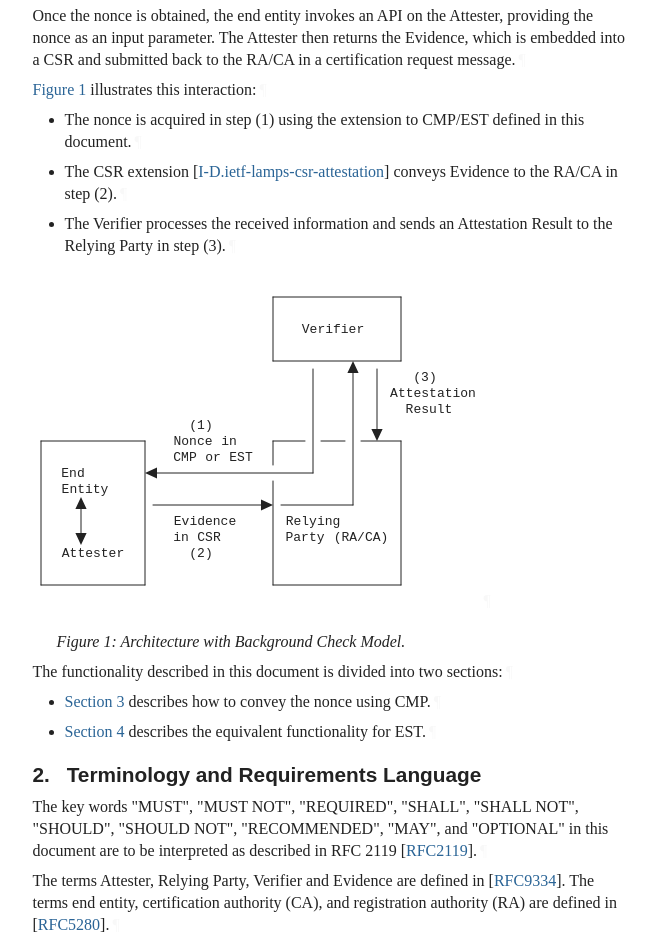
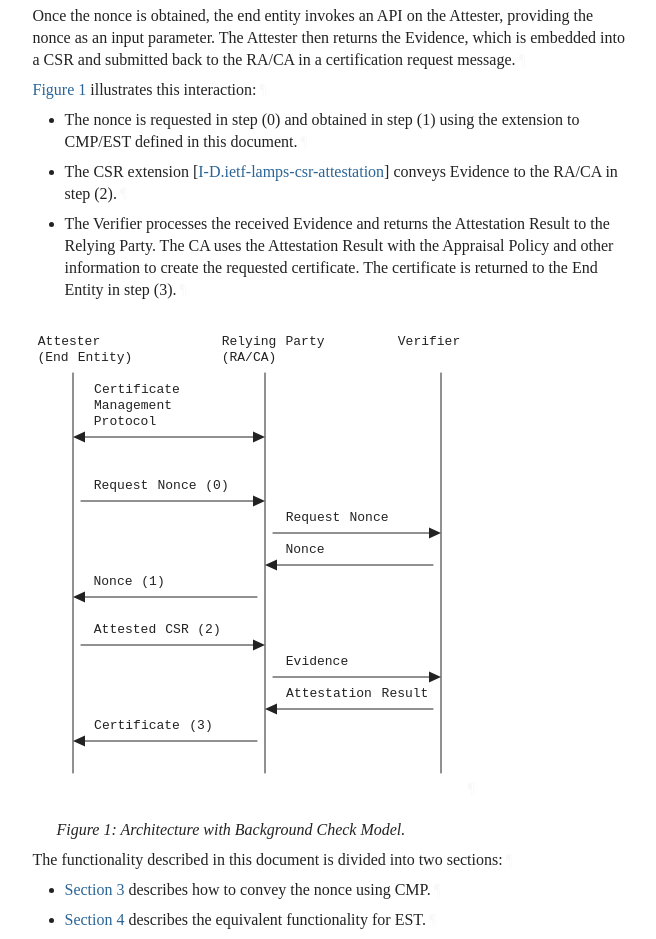
Before and after one commit to lamps-wg/lamps-attestation-freshness, a plain HTML site: page draft-ietf-lamps-attestation-freshness.html in a window 1280 px wide. Shown: the part 1438-2377 px from the top of the page, without its empty margins (92-748 px from the left). Drawn offline with Linux system fonts and the light colour scheme; a web font is replaced by a local one.

Commit message:
Script updating gh-pages from dfe5b23. [ci skip]

```diff
--- a/draft-ietf-lamps-attestation-freshness.html
+++ b/draft-ietf-lamps-attestation-freshness.html
@@ -11,22 +11,22 @@
        When an end entity includes attestation Evidence in a Certificate Signing Request (CSR), it may be necessary to demonstrate the freshness of the provided Evidence. Current attestation technology commonly achieves this using nonces.
        This document outlines the process through which nonces are supplied to the end entity by an RA/CA for inclusion in Evidence, leveraging the Certificate Management Protocol (CMP) and Enrollment over Secure Transport (EST)
     " name="description">
-<meta content="xml2rfc 3.22.0" name="generator">
+<meta content="xml2rfc 3.23.2" name="generator">
 <meta content="Internet-Draft" name="keyword">
 <meta content="draft-ietf-lamps-attestation-freshness-latest" name="ietf.draft">
 <!-- Generator version information:
-  xml2rfc 3.22.0
-    Python 3.12.3
+  xml2rfc 3.23.2
+    Python 3.12.7
     ConfigArgParse 1.7
-    google-i18n-address 3.1.0
+    google-i18n-address 3.1.1
     intervaltree 3.1.0
     Jinja2 3.1.4
     lxml 4.9.4
-    platformdirs 4.2.2
+    platformdirs 4.3.6
     pycountry 22.3.5
     PyYAML 6.0.1
     requests 2.32.3
-    setuptools 69.5.1
+    setuptools 70.3.0
     wcwidth 0.2.13
 -->
 <link href="draft-ietf-lamps-attestation-freshness.xml" rel="alternate" type="application/rfc+xml">
@@ -1026,11 +1026,11 @@ svg :is([fill="white"], [fill^="#fff"]) {
 <thead><tr>
 <td class="left">Internet-Draft</td>
 <td class="center">Nonce Extension for CMP/EST</td>
-<td class="right">July 2024</td>
+<td class="right">October 2024</td>
 </tr></thead>
 <tfoot><tr>
 <td class="left">Tschofenig &amp; Brockhaus</td>
-<td class="center">Expires 9 January 2025</td>
+<td class="center">Expires 20 April 2025</td>
 <td class="right">[Page]</td>
 </tr></tfoot>
 </table>
@@ -1043,12 +1043,12 @@ svg :is([fill="white"], [fill^="#fff"]) {
 <dd class="internet-draft">draft-ietf-lamps-attestation-freshness-latest</dd>
 <dt class="label-published">Published:</dt>
 <dd class="published">
-<time datetime="2024-07-08" class="published">8 July 2024</time>
+<time datetime="2024-10-17" class="published">17 October 2024</time>
     </dd>
 <dt class="label-intended-status">Intended Status:</dt>
 <dd class="intended-status">Standards Track</dd>
 <dt class="label-expires">Expires:</dt>
-<dd class="expires"><time datetime="2025-01-09">9 January 2025</time></dd>
+<dd class="expires"><time datetime="2025-04-20">20 April 2025</time></dd>
 <dt class="label-authors">Authors:</dt>
 <dd class="authors">
 <div class="author">
@@ -1087,7 +1087,7 @@ svg :is([fill="white"], [fill^="#fff"]) {
         time. It is inappropriate to use Internet-Drafts as reference
         material or to cite them other than as "work in progress."<a href="#section-boilerplate.1-3" class="pilcrow">¶</a></p>
 <p id="section-boilerplate.1-4">
-        This Internet-Draft will expire on 9 January 2025.<a href="#section-boilerplate.1-4" class="pilcrow">¶</a></p>
+        This Internet-Draft will expire on 20 April 2025.<a href="#section-boilerplate.1-4" class="pilcrow">¶</a></p>
 </section>
 </div>
 <div id="copyright">
@@ -1185,69 +1185,71 @@ svg :is([fill="white"], [fill^="#fff"]) {
 <p id="section-1-9"><a href="#fig-arch" class="auto internal xref">Figure 1</a> illustrates this interaction:<a href="#section-1-9" class="pilcrow">¶</a></p>
 <ul class="normal">
 <li class="normal" id="section-1-10.1">
-          <p id="section-1-10.1.1">The nonce is acquired in step (1) using the extension to CMP/EST defined in this document.<a href="#section-1-10.1.1" class="pilcrow">¶</a></p>
+          <p id="section-1-10.1.1">The nonce is requested in step (0) and obtained in step (1) using the extension to CMP/EST defined in this document.<a href="#section-1-10.1.1" class="pilcrow">¶</a></p>
 </li>
         <li class="normal" id="section-1-10.2">
           <p id="section-1-10.2.1">The CSR extension <span>[<a href="#I-D.ietf-lamps-csr-attestation" class="cite xref">I-D.ietf-lamps-csr-attestation</a>]</span> conveys Evidence to the RA/CA in step (2).<a href="#section-1-10.2.1" class="pilcrow">¶</a></p>
 </li>
         <li class="normal" id="section-1-10.3">
-          <p id="section-1-10.3.1">The Verifier processes the received information and sends an Attestation Result to the Relying Party in step (3).<a href="#section-1-10.3.1" class="pilcrow">¶</a></p>
+          <p id="section-1-10.3.1">The Verifier processes the received Evidence and returns the Attestation Result to the Relying Party. The CA
+uses the Attestation Result with the Appraisal Policy and other information to create the requested certificate.
+The certificate is returned to the End Entity in step (3).<a href="#section-1-10.3.1" class="pilcrow">¶</a></p>
 </li>
       </ul>
 <span id="name-architecture-with-backgroun"></span><div id="fig-arch">
 <figure id="figure-1">
         <div id="section-1-11.1">
           <div class="alignLeft art-svg artwork" id="section-1-11.1.1">
-<svg xmlns="http://www.w3.org/2000/svg" version="1.1" height="352" width="448" viewBox="0 0 448 352" class="diagram" text-anchor="middle" font-family="monospace" font-size="13px" stroke-linecap="round">
-              <path d="M 8,176 L 8,320" fill="none" stroke="black"></path>
-              <path d="M 48,240 L 48,272" fill="none" stroke="black"></path>
-              <path d="M 112,176 L 112,320" fill="none" stroke="black"></path>
-              <path d="M 240,32 L 240,96" fill="none" stroke="black"></path>
-              <path d="M 240,176 L 240,200" fill="none" stroke="black"></path>
-              <path d="M 240,216 L 240,320" fill="none" stroke="black"></path>
-              <path d="M 280,104 L 280,208" fill="none" stroke="black"></path>
-              <path d="M 320,104 L 320,240" fill="none" stroke="black"></path>
-              <path d="M 344,104 L 344,168" fill="none" stroke="black"></path>
-              <path d="M 368,32 L 368,96" fill="none" stroke="black"></path>
-              <path d="M 368,176 L 368,320" fill="none" stroke="black"></path>
-              <path d="M 240,32 L 368,32" fill="none" stroke="black"></path>
-              <path d="M 240,96 L 368,96" fill="none" stroke="black"></path>
-              <path d="M 8,176 L 112,176" fill="none" stroke="black"></path>
-              <path d="M 240,176 L 272,176" fill="none" stroke="black"></path>
-              <path d="M 288,176 L 312,176" fill="none" stroke="black"></path>
-              <path d="M 328,176 L 368,176" fill="none" stroke="black"></path>
-              <path d="M 120,208 L 280,208" fill="none" stroke="black"></path>
-              <path d="M 120,240 L 232,240" fill="none" stroke="black"></path>
-              <path d="M 248,240 L 320,240" fill="none" stroke="black"></path>
-              <path d="M 8,320 L 112,320" fill="none" stroke="black"></path>
-              <path d="M 240,320 L 368,320" fill="none" stroke="black"></path>
-              <polygon class="arrowhead" points="352,168 340,162.4 340,173.6" fill="black" transform="rotate(90,344,168)"></polygon>
-              <polygon class="arrowhead" points="328,104 316,98.4 316,109.6" fill="black" transform="rotate(270,320,104)"></polygon>
-              <polygon class="arrowhead" points="240,240 228,234.4 228,245.6" fill="black" transform="rotate(0,232,240)"></polygon>
-              <polygon class="arrowhead" points="128,208 116,202.4 116,213.6" fill="black" transform="rotate(180,120,208)"></polygon>
-              <polygon class="arrowhead" points="56,272 44,266.4 44,277.6" fill="black" transform="rotate(90,48,272)"></polygon>
-              <polygon class="arrowhead" points="56,240 44,234.4 44,245.6" fill="black" transform="rotate(270,48,240)"></polygon>
+<svg xmlns="http://www.w3.org/2000/svg" version="1.1" height="496" width="432" viewBox="0 0 432 496" class="diagram" text-anchor="middle" font-family="monospace" font-size="13px" stroke-linecap="round">
+              <path d="M 40,64 L 40,464" fill="none" stroke="black"></path>
+              <path d="M 232,64 L 232,464" fill="none" stroke="black"></path>
+              <path d="M 408,64 L 408,464" fill="none" stroke="black"></path>
+              <path d="M 48,128 L 224,128" fill="none" stroke="black"></path>
+              <path d="M 48,192 L 224,192" fill="none" stroke="black"></path>
+              <path d="M 240,224 L 400,224" fill="none" stroke="black"></path>
+              <path d="M 240,256 L 400,256" fill="none" stroke="black"></path>
+              <path d="M 48,288 L 224,288" fill="none" stroke="black"></path>
+              <path d="M 48,336 L 224,336" fill="none" stroke="black"></path>
+              <path d="M 240,368 L 400,368" fill="none" stroke="black"></path>
+              <path d="M 240,400 L 400,400" fill="none" stroke="black"></path>
+              <path d="M 48,432 L 224,432" fill="none" stroke="black"></path>
+              <polygon class="arrowhead" points="408,368 396,362.4 396,373.6" fill="black" transform="rotate(0,400,368)"></polygon>
+              <polygon class="arrowhead" points="408,224 396,218.4 396,229.6" fill="black" transform="rotate(0,400,224)"></polygon>
+              <polygon class="arrowhead" points="248,400 236,394.4 236,405.6" fill="black" transform="rotate(180,240,400)"></polygon>
+              <polygon class="arrowhead" points="248,256 236,250.4 236,261.6" fill="black" transform="rotate(180,240,256)"></polygon>
+              <polygon class="arrowhead" points="232,336 220,330.4 220,341.6" fill="black" transform="rotate(0,224,336)"></polygon>
+              <polygon class="arrowhead" points="232,192 220,186.4 220,197.6" fill="black" transform="rotate(0,224,192)"></polygon>
+              <polygon class="arrowhead" points="232,128 220,122.4 220,133.6" fill="black" transform="rotate(0,224,128)"></polygon>
+              <polygon class="arrowhead" points="56,432 44,426.4 44,437.6" fill="black" transform="rotate(180,48,432)"></polygon>
+              <polygon class="arrowhead" points="56,288 44,282.4 44,293.6" fill="black" transform="rotate(180,48,288)"></polygon>
+              <polygon class="arrowhead" points="56,128 44,122.4 44,133.6" fill="black" transform="rotate(180,48,128)"></polygon>
               <g class="text">
-                <text x="300" y="68">Verifier</text>
-                <text x="392" y="116">(3)</text>
-                <text x="400" y="132">Attestation</text>
-                <text x="396" y="148">Result</text>
-                <text x="168" y="164">(1)</text>
-                <text x="160" y="180">Nonce</text>
-                <text x="196" y="180">in</text>
-                <text x="152" y="196">CMP</text>
-                <text x="180" y="196">or</text>
-                <text x="208" y="196">EST</text>
-                <text x="40" y="212">End</text>
-                <text x="52" y="228">Entity</text>
-                <text x="172" y="260">Evidence</text>
-                <text x="280" y="260">Relying</text>
-                <text x="148" y="276">in</text>
-                <text x="176" y="276">CSR</text>
-                <text x="272" y="276">Party</text>
-                <text x="328" y="276">(RA/CA)</text>
-                <text x="60" y="292">Attester</text>
-                <text x="168" y="292">(2)</text>
+                <text x="36" y="36">Attester</text>
+                <text x="216" y="36">Relying</text>
+                <text x="272" y="36">Party</text>
+                <text x="396" y="36">Verifier</text>
+                <text x="20" y="52">(End</text>
+                <text x="72" y="52">Entity)</text>
+                <text x="216" y="52">(RA/CA)</text>
+                <text x="104" y="84">Certificate</text>
+                <text x="100" y="100">Management</text>
+                <text x="92" y="116">Protocol</text>
+                <text x="88" y="180">Request</text>
+                <text x="144" y="180">Nonce</text>
+                <text x="184" y="180">(0)</text>
+                <text x="280" y="212">Request</text>
+                <text x="336" y="212">Nonce</text>
+                <text x="272" y="244">Nonce</text>
+                <text x="80" y="276">Nonce</text>
+                <text x="120" y="276">(1)</text>
+                <text x="92" y="324">Attested</text>
+                <text x="144" y="324">CSR</text>
+                <text x="176" y="324">(2)</text>
+                <text x="284" y="356">Evidence</text>
+                <text x="296" y="388">Attestation</text>
+                <text x="372" y="388">Result</text>
+                <text x="104" y="420">Certificate</text>
+                <text x="168" y="420">(3)</text>
               </g>
             </svg><a href="#section-1-11.1.1" class="pilcrow">¶</a>
 </div>
@@ -1611,6 +1613,7 @@ registry defined in <span>[<a href="#RFC8615" class="cite xref">RFC8615</a>]</sp
 <p id="section-7-5">Regarding the use of Evidence in a CSR, the security considerations outlined in <span>[<a href="#I-D.ietf-lamps-csr-attestation" class="cite xref">I-D.ietf-lamps-csr-attestation</a>]</span> are pertinent to this specification.<a href="#section-7-5" class="pilcrow">¶</a></p>
 </section>
 </div>
+<div id="sec-combined-references">
 <section id="section-8">
       <h2 id="name-references">
 <a href="#section-8" class="section-number selfRef">8. </a><a href="#name-references" class="section-name selfRef">References</a>
@@ -1623,11 +1626,11 @@ registry defined in <span>[<a href="#RFC8615" class="cite xref">RFC8615</a>]</sp
 <dl class="references">
 <dt id="I-D.ietf-lamps-csr-attestation">[I-D.ietf-lamps-csr-attestation]</dt>
         <dd>
-<span class="refAuthor">Ounsworth, M.</span>, <span class="refAuthor">Tschofenig, H.</span>, <span class="refAuthor">Birkholz, H.</span>, <span class="refAuthor">Wiseman, M.</span>, and <span class="refAuthor">N. Smith</span>, <span class="refTitle">"Use of Remote Attestation with Certification Signing Requests"</span>, <span class="refContent">Work in Progress</span>, <span class="seriesInfo">Internet-Draft, draft-ietf-lamps-csr-attestation-10</span>, <time datetime="2024-07-07" class="refDate">7 July 2024</time>, <span>&lt;<a href="https://datatracker.ietf.org/doc/html/draft-ietf-lamps-csr-attestation-10">https://datatracker.ietf.org/doc/html/draft-ietf-lamps-csr-attestation-10</a>&gt;</span>. </dd>
+<span class="refAuthor">Ounsworth, M.</span>, <span class="refAuthor">Tschofenig, H.</span>, <span class="refAuthor">Birkholz, H.</span>, <span class="refAuthor">Wiseman, M.</span>, and <span class="refAuthor">N. Smith</span>, <span class="refTitle">"Use of Remote Attestation with Certification Signing Requests"</span>, <span class="refContent">Work in Progress</span>, <span class="seriesInfo">Internet-Draft, draft-ietf-lamps-csr-attestation-12</span>, <time datetime="2024-10-12" class="refDate">12 October 2024</time>, <span>&lt;<a href="https://datatracker.ietf.org/doc/html/draft-ietf-lamps-csr-attestation-12">https://datatracker.ietf.org/doc/html/draft-ietf-lamps-csr-attestation-12</a>&gt;</span>. </dd>
 <dd class="break"></dd>
 <dt id="I-D.ietf-lamps-rfc4210bis">[I-D.ietf-lamps-rfc4210bis]</dt>
         <dd>
-<span class="refAuthor">Brockhaus, H.</span>, <span class="refAuthor">von Oheimb, D.</span>, <span class="refAuthor">Ounsworth, M.</span>, and <span class="refAuthor">J. Gray</span>, <span class="refTitle">"Internet X.509 Public Key Infrastructure -- Certificate Management Protocol (CMP)"</span>, <span class="refContent">Work in Progress</span>, <span class="seriesInfo">Internet-Draft, draft-ietf-lamps-rfc4210bis-12</span>, <time datetime="2024-07-08" class="refDate">8 July 2024</time>, <span>&lt;<a href="https://datatracker.ietf.org/doc/html/draft-ietf-lamps-rfc4210bis-12">https://datatracker.ietf.org/doc/html/draft-ietf-lamps-rfc4210bis-12</a>&gt;</span>. </dd>
+<span class="refAuthor">Brockhaus, H.</span>, <span class="refAuthor">von Oheimb, D.</span>, <span class="refAuthor">Ounsworth, M.</span>, and <span class="refAuthor">J. Gray</span>, <span class="refTitle">"Internet X.509 Public Key Infrastructure -- Certificate Management Protocol (CMP)"</span>, <span class="refContent">Work in Progress</span>, <span class="seriesInfo">Internet-Draft, draft-ietf-lamps-rfc4210bis-14</span>, <time datetime="2024-10-09" class="refDate">9 October 2024</time>, <span>&lt;<a href="https://datatracker.ietf.org/doc/html/draft-ietf-lamps-rfc4210bis-14">https://datatracker.ietf.org/doc/html/draft-ietf-lamps-rfc4210bis-14</a>&gt;</span>. </dd>
 <dd class="break"></dd>
 <dt id="RFC2119">[RFC2119]</dt>
         <dd>
@@ -1672,11 +1675,11 @@ registry defined in <span>[<a href="#RFC8615" class="cite xref">RFC8615</a>]</sp
 <dl class="references">
 <dt id="I-D.ietf-rats-eat">[I-D.ietf-rats-eat]</dt>
         <dd>
-<span class="refAuthor">Lundblade, L.</span>, <span class="refAuthor">Mandyam, G.</span>, <span class="refAuthor">O'Donoghue, J.</span>, and <span class="refAuthor">C. Wallace</span>, <span class="refTitle">"The Entity Attestation Token (EAT)"</span>, <span class="refContent">Work in Progress</span>, <span class="seriesInfo">Internet-Draft, draft-ietf-rats-eat-29</span>, <time datetime="2024-07-08" class="refDate">8 July 2024</time>, <span>&lt;<a href="https://datatracker.ietf.org/doc/html/draft-ietf-rats-eat-29">https://datatracker.ietf.org/doc/html/draft-ietf-rats-eat-29</a>&gt;</span>. </dd>
+<span class="refAuthor">Lundblade, L.</span>, <span class="refAuthor">Mandyam, G.</span>, <span class="refAuthor">O'Donoghue, J.</span>, and <span class="refAuthor">C. Wallace</span>, <span class="refTitle">"The Entity Attestation Token (EAT)"</span>, <span class="refContent">Work in Progress</span>, <span class="seriesInfo">Internet-Draft, draft-ietf-rats-eat-31</span>, <time datetime="2024-09-06" class="refDate">6 September 2024</time>, <span>&lt;<a href="https://datatracker.ietf.org/doc/html/draft-ietf-rats-eat-31">https://datatracker.ietf.org/doc/html/draft-ietf-rats-eat-31</a>&gt;</span>. </dd>
 <dd class="break"></dd>
 <dt id="I-D.tschofenig-rats-psa-token">[I-D.tschofenig-rats-psa-token]</dt>
         <dd>
-<span class="refAuthor">Tschofenig, H.</span>, <span class="refAuthor">Frost, S.</span>, <span class="refAuthor">Brossard, M.</span>, <span class="refAuthor">Shaw, A. L.</span>, and <span class="refAuthor">T. Fossati</span>, <span class="refTitle">"Arm's Platform Security Architecture (PSA) Attestation Token"</span>, <span class="refContent">Work in Progress</span>, <span class="seriesInfo">Internet-Draft, draft-tschofenig-rats-psa-token-23</span>, <time datetime="2024-06-24" class="refDate">24 June 2024</time>, <span>&lt;<a href="https://datatracker.ietf.org/doc/html/draft-tschofenig-rats-psa-token-23">https://datatracker.ietf.org/doc/html/draft-tschofenig-rats-psa-token-23</a>&gt;</span>. </dd>
+<span class="refAuthor">Tschofenig, H.</span>, <span class="refAuthor">Frost, S.</span>, <span class="refAuthor">Brossard, M.</span>, <span class="refAuthor">Shaw, A. L.</span>, and <span class="refAuthor">T. Fossati</span>, <span class="refTitle">"Arm's Platform Security Architecture (PSA) Attestation Token"</span>, <span class="refContent">Work in Progress</span>, <span class="seriesInfo">Internet-Draft, draft-tschofenig-rats-psa-token-24</span>, <time datetime="2024-09-23" class="refDate">23 September 2024</time>, <span>&lt;<a href="https://datatracker.ietf.org/doc/html/draft-tschofenig-rats-psa-token-24">https://datatracker.ietf.org/doc/html/draft-tschofenig-rats-psa-token-24</a>&gt;</span>. </dd>
 <dd class="break"></dd>
 <dt id="RFC2986">[RFC2986]</dt>
         <dd>
@@ -1698,6 +1701,7 @@ registry defined in <span>[<a href="#RFC8615" class="cite xref">RFC8615</a>]</sp
 </section>
 </div>
 </section>
+</div>
 <div id="acknowledgments">
 <section id="appendix-A">
       <h2 id="name-acknowledgments">
```
Also changed, not shown: draft-ietf-lamps-attestation-freshness.txt (+47 -35 lines).
